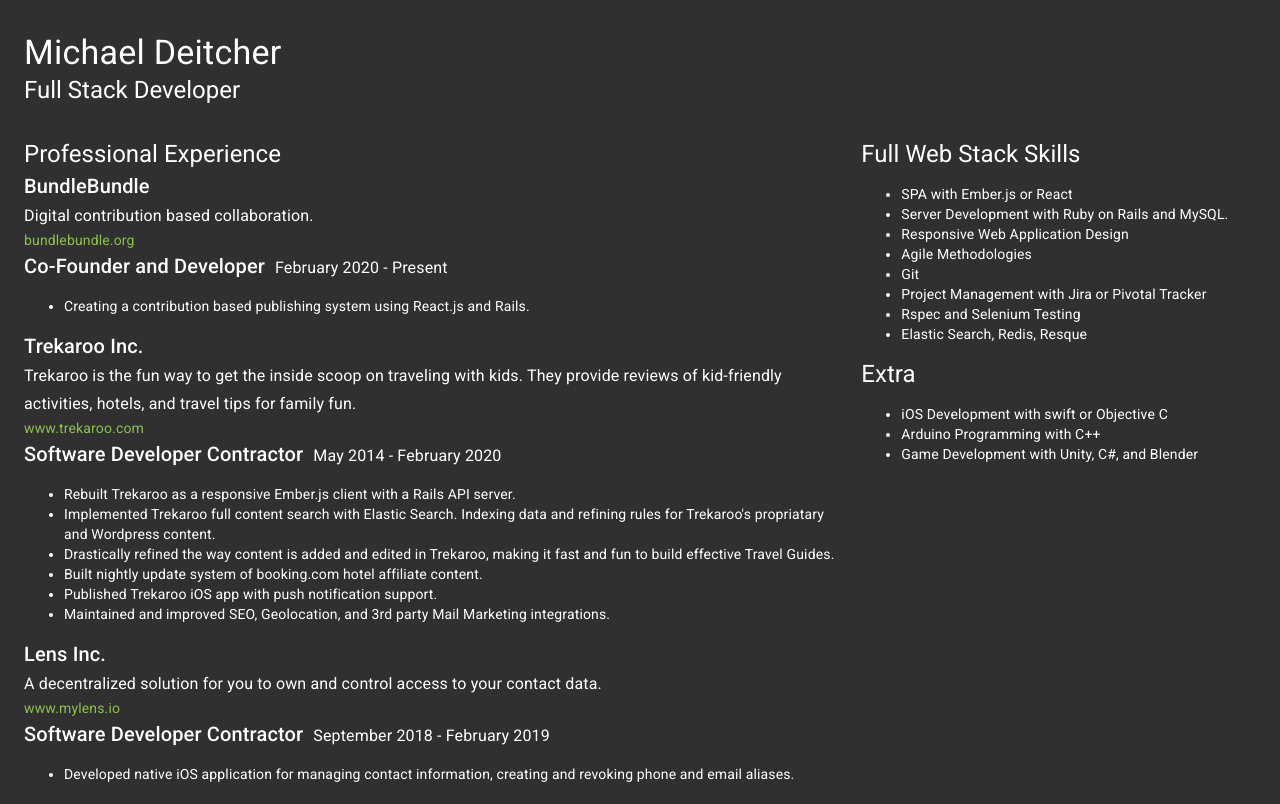
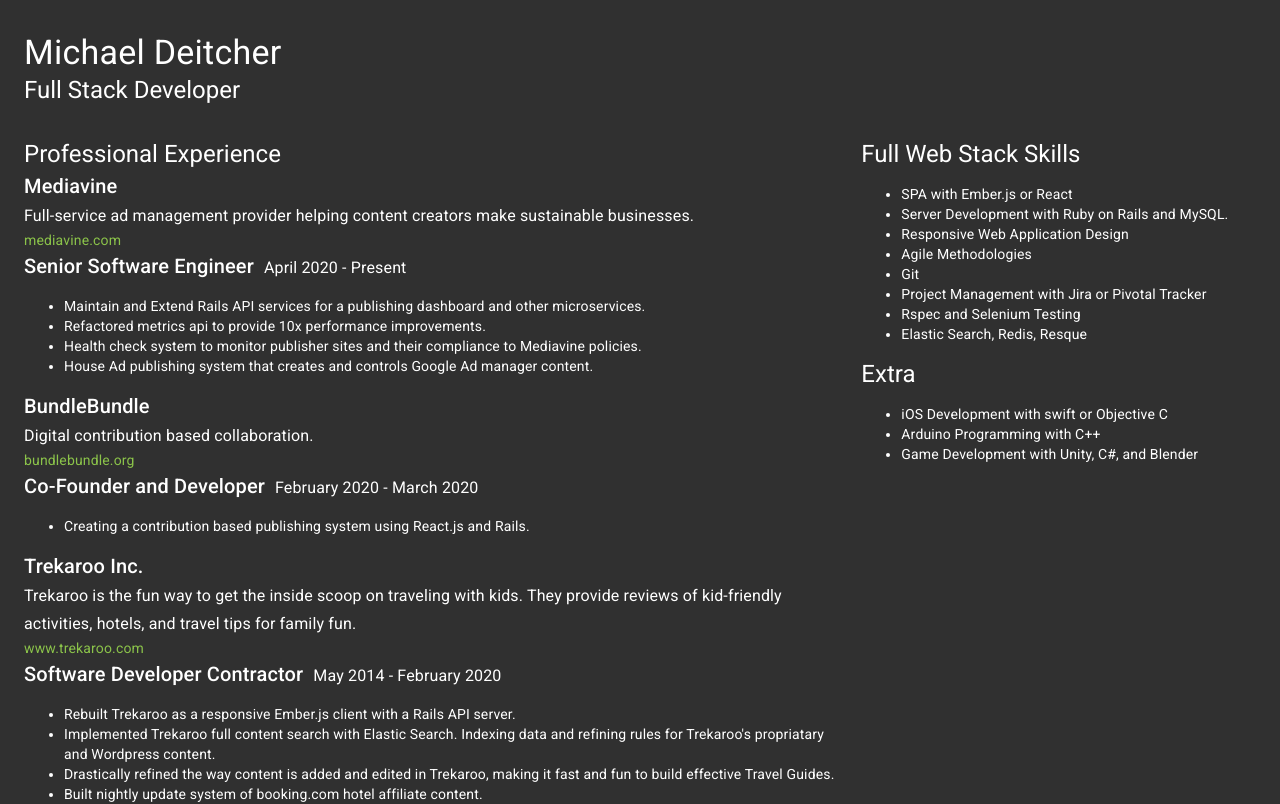
Before and after one commit to michaeldeitcher/colorbot-xyz, a Next.js app: page /professional in a window 1280 px wide. Shown: the top 804 px of the page. Built offline with nearby package versions, Linux system fonts and the light colour scheme.

Commit message:
fix misspelling

```diff
--- a/pages/professional/index.js
+++ b/pages/professional/index.js
@@ -37,11 +37,24 @@
 
     const content = [
         {
+            companyName: 'Mediavine',
+            companyDesc: 'Full-service ad management provider helping content creators make sustainable businesses.',
+            companyLink: 'mediavine.com',
+            position: 'Senior Software Engineer',
+            hiredDates: 'April 2020 - Present',
+            bullets: [
+                "Maintain and Extend Rails API services for a publishing dashboard and other microservices.",
+                "Refactored metrics api to provide 10x performance improvements.",
+                "Health check system to monitor publisher sites and their compliance to Mediavine policies.",
+                "House Ad publishing system that creates and controls Google Ad manager content."
+            ]
+        },
+        {
             companyName: 'BundleBundle',
             companyDesc: 'Digital contribution based collaboration.',
             companyLink: 'bundlebundle.org',
             position: 'Co-Founder and Developer',
-            hiredDates: 'February 2020 - Present',
+            hiredDates: 'February 2020 - March 2020',
             bullets: [
                 "Creating a contribution based publishing system using React.js and Rails.",
             ]
```
